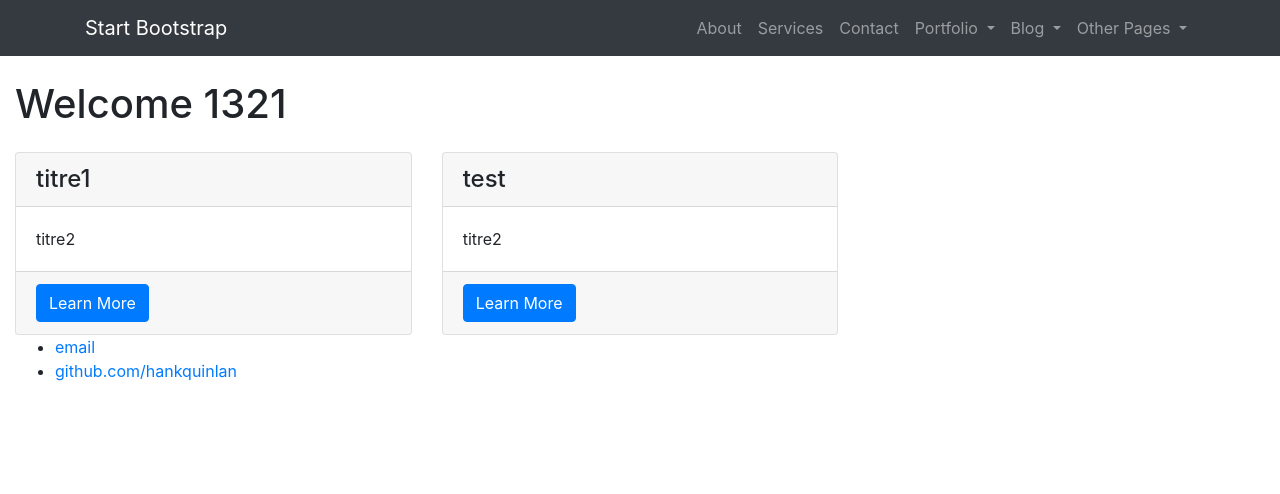
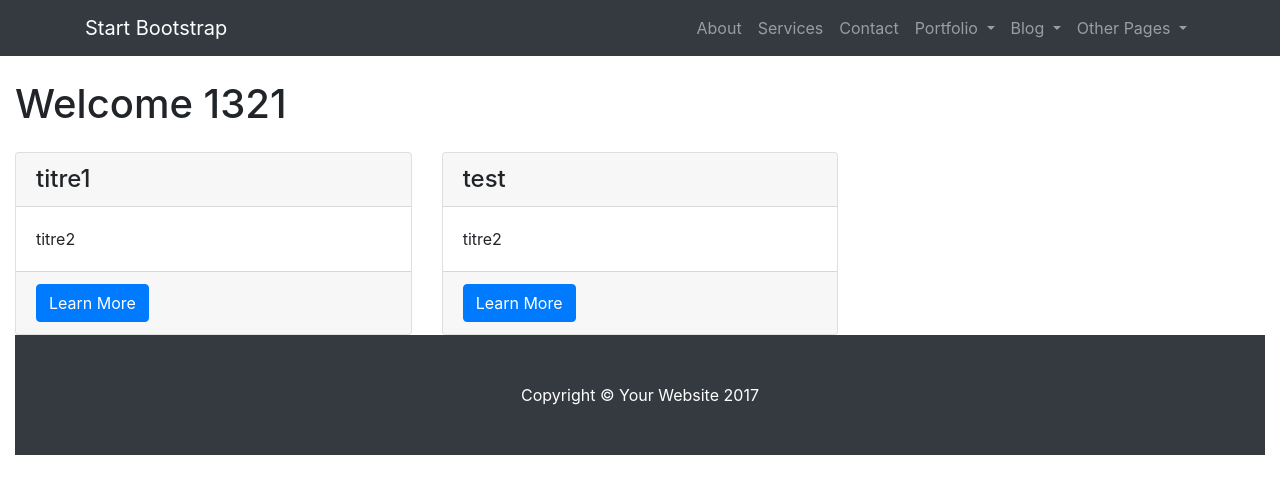
Before and after one commit to OrgaEvolutions/Nathoup.github.io, a Jekyll site: the page built from index.html, in a window 1280 px wide. Shown: the top 494 px of the page. Built offline with Jekyll 4.4.1, drawn with Linux system fonts in a browser that asks for light colours; nearby versions of some CDN libraries; library files that are not in the unit come from our copies.

Commit message:
Update default.html

```diff
--- a/_layouts/default.html
+++ b/_layouts/default.html
@@ -11,12 +11,12 @@
 				{% include header.html %}
 				{{ content }}
 
-				<footer>
-				<ul>
-					<li><a href="mailto:hankquinlanhub@gmail.com">email</a></li>
-					<li><a href="https://github.com/hankquinlan">github.com/hankquinlan</a></li>
-					</ul>
-				</footer>
+
+				{% include footer.html %}
 			</div>
+			<!-- Bootstrap core JavaScript -->
+			    <script src="vendor/jquery/jquery.min.js"></script>
+			    <script src="vendor/bootstrap/js/bootstrap.bundle.min.js"></script>
+
 		</body>
 	</html>
```
